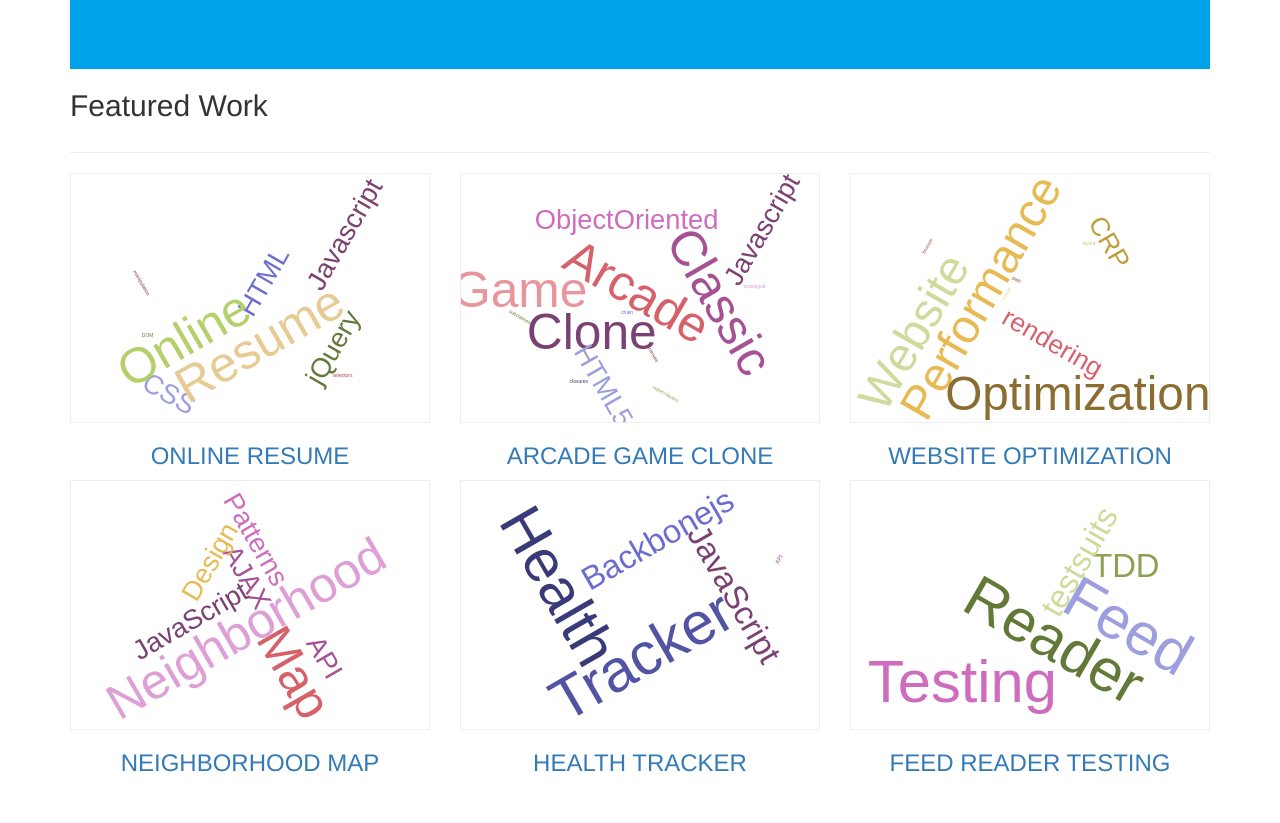
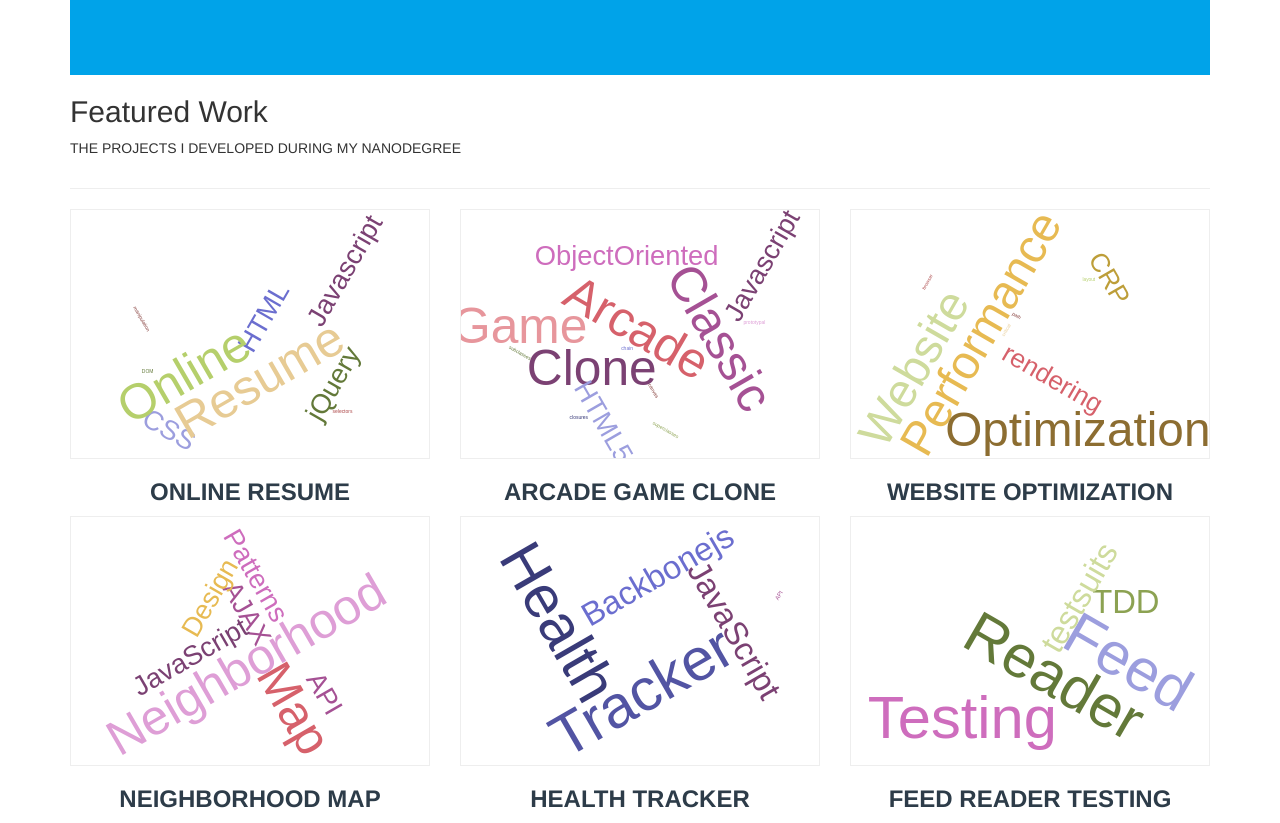
Before and after one commit to daniel-234/portfolio-website, a plain HTML site: page index.html in a window 1280 px wide. Shown: the part 660-1483 px from the top of the page. Before the commit the page ends 1447 px from the top, so only its background shows below. Drawn offline with nearby package versions, Linux system fonts and the light colour scheme.

Commit message:
refactor: Add a paragraph and modify some heading tags
Add a paragraph to Featured Work to meet required elements specifications as stated in the rubric for this project.
Modify the projects anchor tags, weights and colors to be more visible and apply a new style size to the h1 header tag to increase its importance in the page context for bigger viewports.

```diff
--- a/css/main.css
+++ b/css/main.css
@@ -6,6 +6,17 @@
 	}
 }
 */
+a {
+	color: #2d3c49;
+}
+
+h1 {
+	font-size: 3em;
+}
+
+h3 {
+	font-weight: bold;
+}
 
 .img-section {
 	border-width: 0.5px;
@@ -36,6 +47,10 @@
 		color: #303030;
 		/*text-align: center;*/
 		font-size: 0.9em;
+	}
+
+	p {
+		font-size: 0.7em;
 	}
 
 	.center-elem-header {
@@ -76,6 +91,10 @@
 		font-size: 0.9em;
 	}
 
+	p {
+		font-size: 0.7em;
+	}
+
 	.center-elem-header {
 		/*display: inline-block;
     	vertical-align: middle;
--- a/index.html
+++ b/index.html
@@ -14,7 +14,7 @@
 		<div class="container">
 			<header class="row">
 				<!-- Place header elements on two separate lines when viewed on extra small devices. Place them on the same line otherwise.
-				     Push the first six columns to the right and the last six columns to the left when visualized in small viewports(>= 768px) -->
+				     Push the first six columns to the right and the last six columns to the left when visualized viewports >= 768px -->
 				<div class="col-xs-12 col-sm-6 col-sm-push-6 text-right text-uppercase center-elem-header">
 					<h1>Daniele Erbì</h1>
 					<h4>Front-End Engineer</h4>
@@ -41,6 +41,7 @@
 			<div class="row">
 				<div class="col-md-12 center-elem-featured">
 					<h2>Featured Work</h2>
+					<p class="text-uppercase">the projects I developed during my Nanodegree</p>
 				</div>
 			</div>
 			<div class="row">
@@ -57,7 +58,7 @@
 						<img class="img-responsive center-block img-section" src="images/online-resume.svg" alt="First Project: Online Resume wordcloud">
 					</figure>
 					<h3 class="text-uppercase">
-						<a href="#">Online Resume</a>
+						<a href="https://github.com/daniel-234" target="_blank">Online Resume</a>
 					</h3>
 				</article>
 				<article class="col-xs-6 col-md-4 center-elem-section">
@@ -65,7 +66,7 @@
 						<img class="img-responsive center-block img-section" src="images/arcade-game-clone.svg" alt="Second Project: Arcade Game Clone wordcloud">
 					</figure>
 					<h3 class="text-uppercase">
-						<a href="#">Arcade Game Clone</a>
+						<a href="https://github.com/daniel-234" target="_blank">Arcade Game Clone</a>
 					</h3>
 				</article>
 				<article class="col-xs-6 col-md-4 center-elem-section">
@@ -73,7 +74,7 @@
 						<img class="img-responsive center-block img-section" src="images/website-performance-optimization.svg" alt="Third Project: Website Performance Optimization wordcloud">
 					</figure>
 					<h3 class="text-uppercase">
-						<a href="#">Website Optimization</a>
+						<a href="https://github.com/daniel-234" target="_blank">Website Optimization</a>
 					</h3>
 				</article>
 				<article class="col-xs-6 col-md-4 center-elem-section">
@@ -81,7 +82,7 @@
 						<img class="img-responsive center-block img-section" src="images/neighborhood-map.svg" alt="Fourth Project: Neighborhood Map wordcloud">
 					</figure>
 					<h3 class="text-uppercase">
-						<a href="#">Neighborhood Map</a>
+						<a href="https://github.com/daniel-234" target="_blank">Neighborhood Map</a>
 					</h3>
 				</article>
 				<article class="col-xs-6 col-md-4 center-elem-section">
@@ -89,7 +90,7 @@
 						<img class="img-responsive center-block img-section" src="images/health-tracker.svg" alt="Fifth Project: Health Tracker wordcloud">
 					</figure>
 					<h3 class="text-uppercase">
-						<a href="#">Health Tracker</a>
+						<a href="https://github.com/daniel-234" target="_blank">Health Tracker</a>
 					</h3>
 				</article>
 				<article class="col-xs-6 col-md-4 center-elem-section">
@@ -97,7 +98,7 @@
 						<img class="img-responsive center-block img-section" src="images/feed-reader-testing.svg" alt="Sixth Project: Feed Reader Testing wordcloud">
 					</figure>
 					<h3 class="text-uppercase">
-						<a href="#">Feed Reader Testing</a>
+						<a href="https://github.com/daniel-234" target="_blank">Feed Reader Testing</a>
 					</h3>
 				</article>
 			</div>
```
